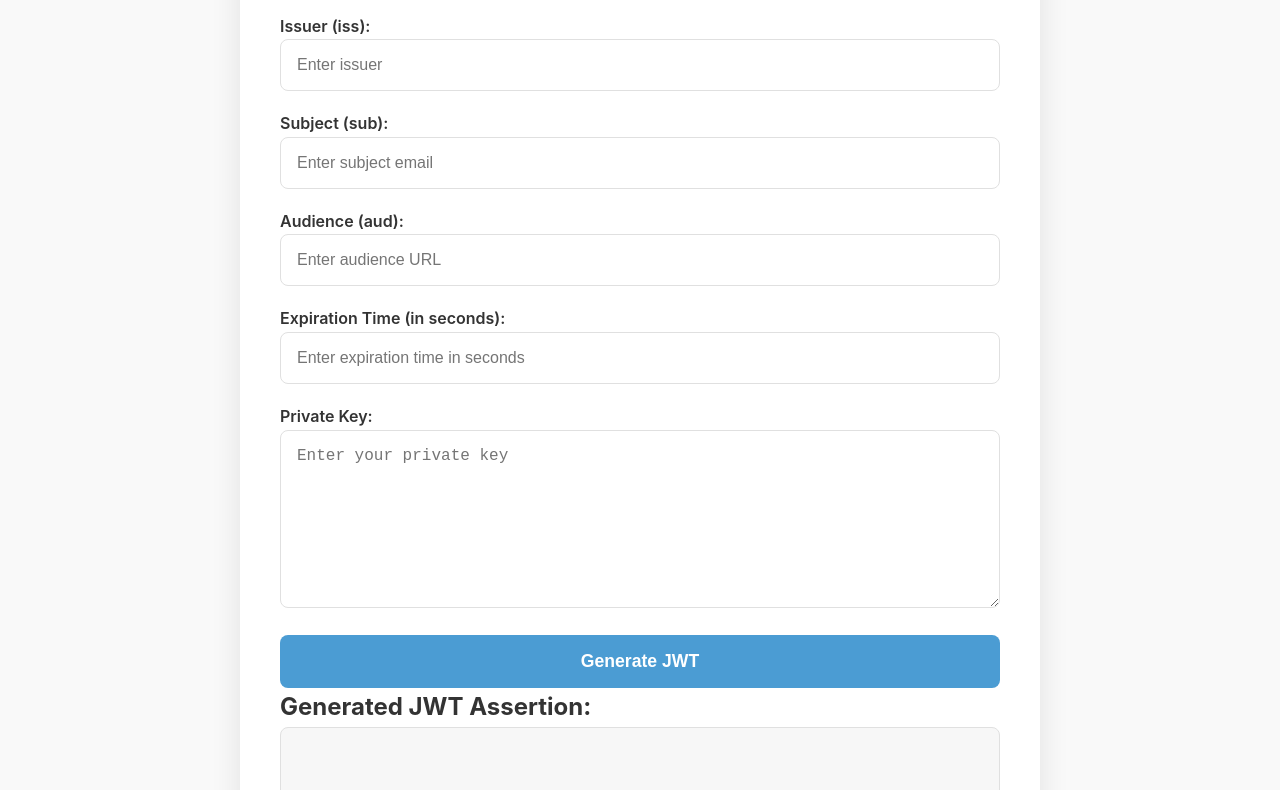
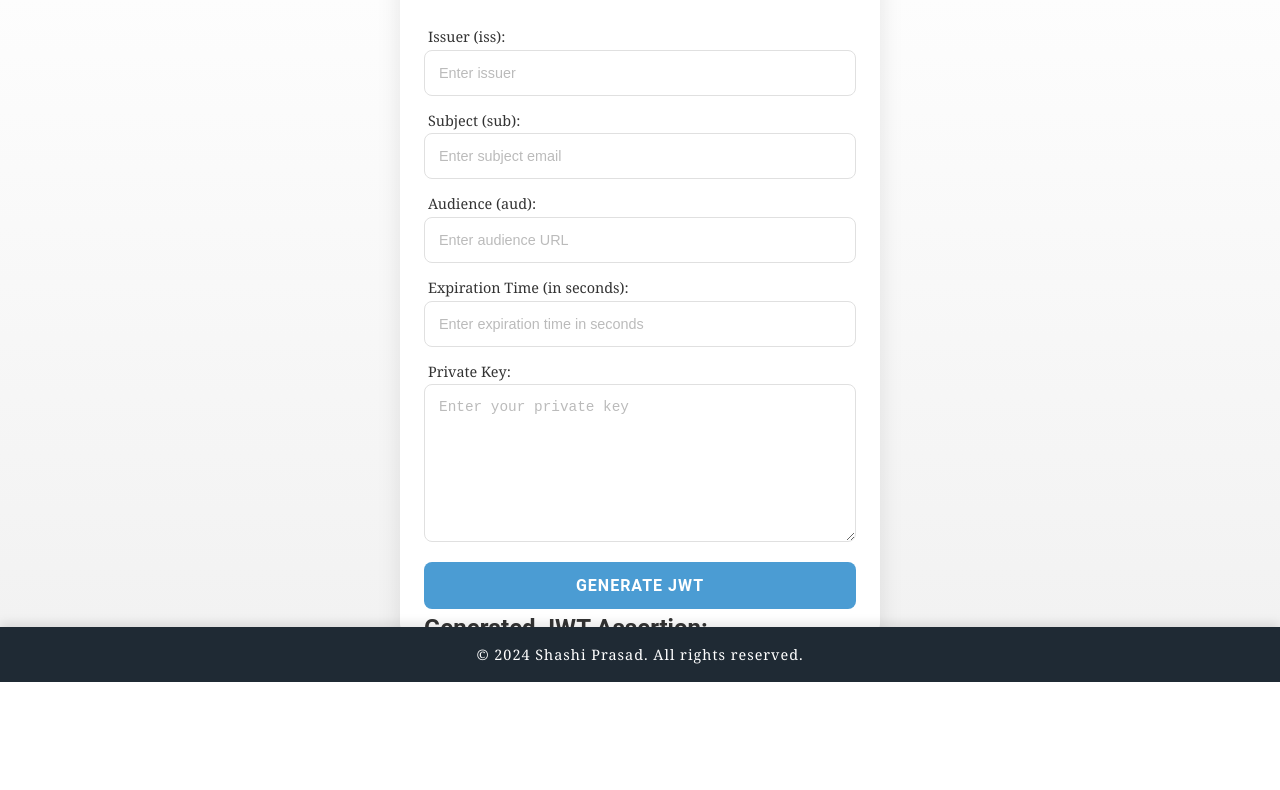
Before and after one commit to b2Shashi-mc/JWT-Assertion, a plain HTML site: page index.html in a window 1280 px wide. Shown: the part 118-908 px from the top of the page. After the commit the page ends 800 px from the top, so only its background shows below. Drawn offline with Linux system fonts and the light colour scheme.

Commit message:
Update style.css

```diff
--- a/style.css
+++ b/style.css
@@ -7,72 +7,75 @@
 
 /* CSS Variables for easy customization */
 :root {
-    --primary-color: #4b9cd3; /* Light Blue for main accents */
-    --secondary-color: #2a7d9f; /* Deeper Blue for buttons */
-    --accent-color: #ffb347; /* Soft Gold for highlights */
-    --background-color: #f9f9f9; /* Light Gray Background */
-    --container-bg-color: #ffffff; /* White Container */
-    --text-color: #333333; /* Dark Gray Text */
-    --border-color: #e0e0e0; /* Light Border */
-    --focus-outline: 2px solid #ffb347; /* Gold Focus Outline */
-    --footer-bg-color: #1f2a34; /* Dark Blue for Footer */
-    --footer-text-color: #ffffff; /* White Text for Footer */
-    --button-hover-color: #3d8a9c; /* Hover Color for Buttons */
-    --button-active-color: #2f5c6b; /* Active Button Color */
-    --button-disabled-bg: #c6c6c6; /* Disabled Button Background */
+    --primary-color: #4b9cd3; /* Elegant, refined blue */
+    --secondary-color: #2a7d9f; /* Deeper, subtle blue */
+    --accent-color: #ffb347; /* Warm gold accent */
+    --background-color: #f1f1f1; /* Soft light gray background like Apple */
+    --container-bg-color: #ffffff; /* Crisp white container */
+    --text-color: #333333; /* Dark gray text for easy readability */
+    --border-color: #e0e0e0; /* Light gray for soft borders */
+    --focus-outline: 2px solid #ffb347; /* Soft gold focus outline */
+    --footer-bg-color: #1f2a34; /* Dark blue footer */
+    --footer-text-color: #ffffff; /* White footer text */
+    --button-hover-color: #4c8cbf; /* Hover with subtle blue */
+    --button-active-color: #357190; /* Slightly deeper blue for active */
+    --button-disabled-bg: #d6d6d6; /* Light gray for disabled buttons */
 }
 
 /* Body */
 body {
-    font-family: 'Inter', sans-serif;
-    background-color: var(--background-color);
+    font-family: 'Roboto', sans-serif; /* Cleaner, more modern font */
+    background: linear-gradient(to top, #f1f1f1, #ffffff); /* Subtle gradient from light gray to white */
     color: var(--text-color);
     display: flex;
     justify-content: center;
     align-items: center;
     min-height: 100vh;
     position: relative;
-    padding-bottom: 60px; /* Space for the footer */
-    line-height: 1.6;
-    transition: background-color 0.3s ease, color 0.3s ease;
+    padding-bottom: 40px; /* Reduced space for footer */
+    line-height: 1.6; /* Spacing between lines for readability */
+    overflow: hidden; /* Prevents scrollbars */
 }
 
 /* Main Container */
 .container {
     display: flex;
     flex-direction: column;
-    max-width: 800px;
+    max-width: 480px; /* Narrower, professional width */
     width: 100%;
     background-color: var(--container-bg-color);
-    border-radius: 12px;
-    box-shadow: 0 10px 30px rgba(0, 0, 0, 0.1);
-    padding: 40px;
+    border-radius: 8px; /* Softer rounded corners */
+    box-shadow: 0 8px 24px rgba(0, 0, 0, 0.1); /* Subtle shadow for elegance */
+    padding: 24px; /* Slightly reduced padding */
     overflow-y: auto;
     transition: background-color 0.3s ease;
-    animation: fadeIn 0.5s ease-out;
+    animation: fadeIn 0.5s ease-out 0.3s;
+    max-height: calc(100vh - 60px); /* Ensures it fits the screen height */
 }
 
 /* Header */
 h1 {
-    font-size: 2.8rem;
+    font-size: 1.8rem; /* Moderate size for a clean, balanced look */
     text-align: center;
     color: var(--primary-color);
-    font-weight: 700;
-    letter-spacing: 1px;
-    margin-bottom: 20px;
+    font-weight: 600; /* Reduced font weight for a more refined feel */
+    letter-spacing: 0.5px; /* Subtle letter spacing */
+    margin-bottom: 16px; /* Smaller margin for a more compact header */
+    text-transform: uppercase;
+    font-family: 'Georgia', serif; /* Elegant serif font */
 }
 
 /* Form styles */
 form {
     display: flex;
     flex-direction: column;
-    gap: 20px;
+    gap: 12px; /* Slightly wider gap for clean separation */
 }
 
 /* Input fields and textareas */
 input, textarea {
-    font-size: 1rem;
-    padding: 16px;
+    font-size: 0.9rem; /* Balanced font size for better readability */
+    padding: 14px; /* Subtle padding for comfortable input */
     border: 1px solid var(--border-color);
     border-radius: 8px;
     background-color: #ffffff;
@@ -89,18 +92,25 @@ input:focus, textarea:focus {
     background-color: #f7f7f7;
 }
 
+/* Placeholder text style */
+input::placeholder, textarea::placeholder {
+    color: #bbb; /* Light gray for placeholder text */
+}
+
 /* Labels */
 label {
-    font-size: 1rem;
-    font-weight: 600;
+    font-size: 0.9rem; /* Slightly larger label text */
+    font-weight: 500; /* Reduced weight for a cleaner look */
     color: var(--text-color);
-    margin-bottom: 8px;
+    margin-bottom: 6px; /* Reduced margin for more compactness */
+    padding-left: 4px;
+    font-family: 'Georgia', serif;
 }
 
 /* Submit Button */
 button {
-    padding: 16px;
-    font-size: 1.1rem;
+    padding: 14px;
+    font-size: 1rem; /* Standard button size */
     background-color: var(--primary-color);
     color: white;
     border: none;
@@ -108,6 +118,9 @@ button {
     cursor: pointer;
     transition: background-color 0.3s ease, transform 0.3s ease;
     font-weight: 600;
+    font-family: 'Roboto', sans-serif;
+    text-transform: uppercase;
+    letter-spacing: 1px; /* Adds a more formal feel to the button text */
 }
 
 button:hover {
@@ -123,20 +136,22 @@ button:active {
 button:disabled {
     background-color: var(--button-disabled-bg);
     cursor: not-allowed;
+    opacity: 0.7;
 }
 
 /* JWT Output Styling */
 #jwtOutput {
     font-family: 'Courier New', Courier, monospace;
-    font-size: 1rem;
-    padding: 16px;
+    font-size: 0.9rem;
+    padding: 14px;
     border: 1px solid var(--border-color);
     border-radius: 8px;
     width: 100%;
-    min-height: 200px;
+    min-height: 160px; /* Reduced height */
     resize: vertical;
     background-color: #f7f7f7;
     box-sizing: border-box;
+    font-style: italic;
 }
 
 /* Footer Styling */
@@ -144,14 +159,16 @@ footer {
     background-color: var(--footer-bg-color);
     color: var(--footer-text-color);
     text-align: center;
-    padding: 20px;
-    font-size: 1rem;
+    padding: 16px;
+    font-size: 0.9rem; /* Balanced footer font size */
     font-weight: 400;
     position: absolute;
     bottom: 0;
     left: 0;
     width: 100%;
     box-shadow: 0 -4px 10px rgba(0, 0, 0, 0.1);
+    font-family: 'Georgia', serif;
+    letter-spacing: 1px; /* Adding slight letter spacing for elegance */
 }
 
 /* Footer Links or Copyright */
@@ -176,27 +193,27 @@ footer p {
     }
 
     h1 {
-        font-size: 2rem;
+        font-size: 1.6rem;
     }
 
     button {
-        padding: 14px;
-        font-size: 1.1rem;
+        padding: 12px;
+        font-size: 0.9rem;
     }
 }
 
 @media (max-width: 480px) {
     .container {
-        width: 95%;
-        padding: 15px;
+        width: 90%;
+        padding: 16px;
     }
 
     h1 {
-        font-size: 1.8rem;
+        font-size: 1.4rem;
     }
 
     button {
         padding: 12px;
-        font-size: 1rem;
+        font-size: 0.85rem;
     }
 }
```
